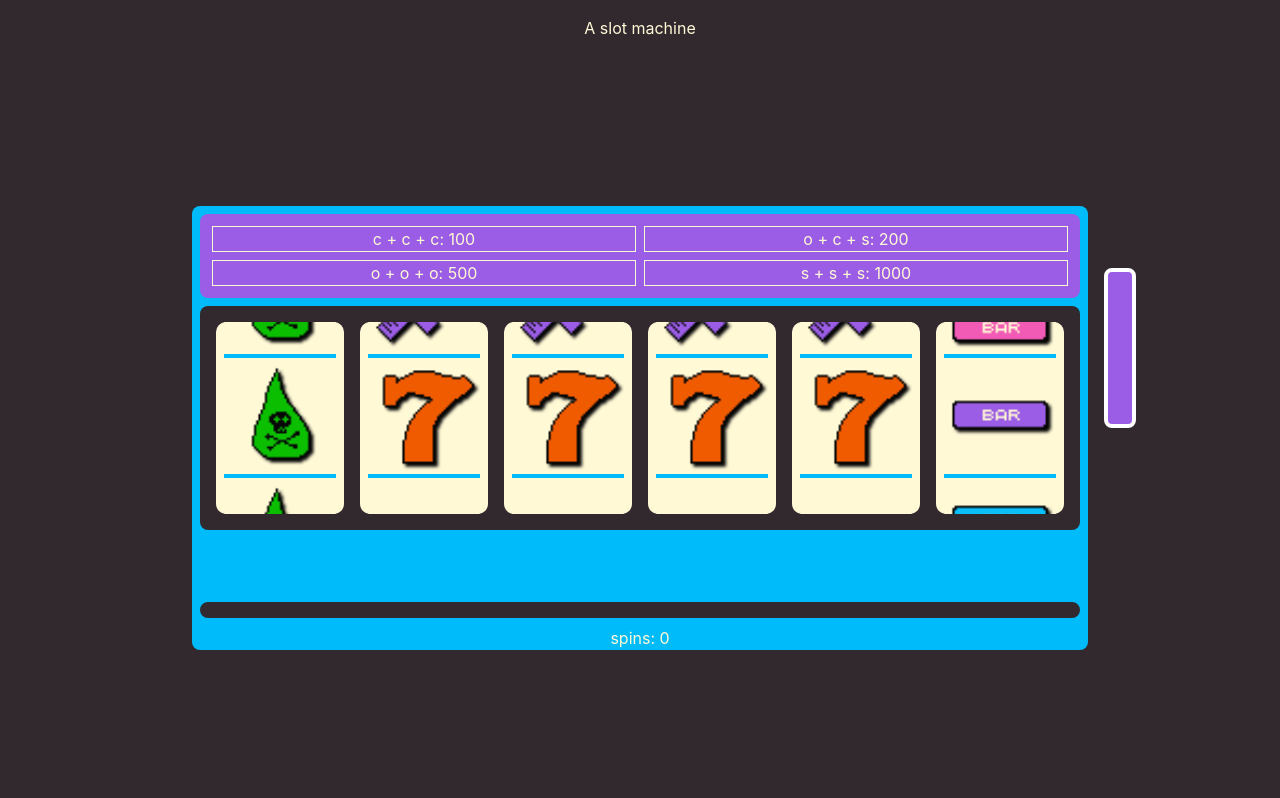
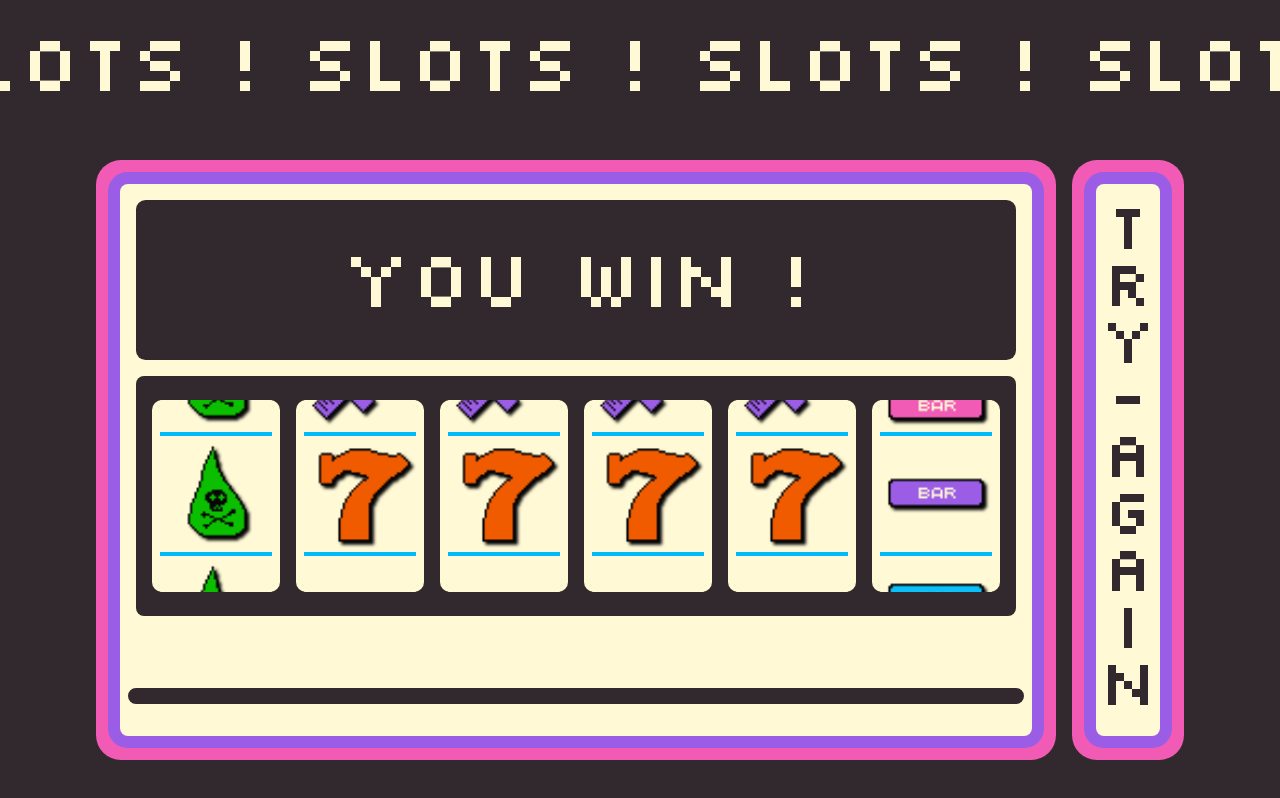
Before and after one commit to thyancey/slot-machine, a React (Vite) app: page / in a window 1280 px wide. Built offline with nearby package versions, Linux system fonts and the light colour scheme.

Commit message:
a whole mess of styling

```diff
--- a/src/components/slotmachine/index.tsx
+++ b/src/components/slotmachine/index.tsx
@@ -1,38 +1,48 @@
 import styled from 'styled-components';
 import Reel from './reel';
-import PayTable, { PayoutItem } from './paytable';
+// import { PayoutItem } from './paytable';
 import { useCallback, useEffect, useState } from 'react';
 import { ReelDef, ReelItem, reelsData } from './reel-data';
 import ResultLabel from './result-label';
 
-export type ReelTarget = [
-  itemIdx: number,
-  spinCount: number
-];
+export type ReelTarget = [itemIdx: number, spinCount: number];
 
 const ScWrapper = styled.main`
   position: absolute;
 
+  // TODO: at the moment, this is 2x the handle width, to center everything
+  margin-left: -8rem;
   display: grid;
   grid-template-columns: 1fr;
   grid-template-rows: min-content auto 4rem;
   justify-content: center;
   align-items: center;
 
-  background-color: var(--color-blue);
+  background-color: var(--color-white);
+  box-shadow: 0 0 0 .75rem var(--color-purple), 0 0 0 1.5rem var(--color-pink);
   text-align: center;
 
   border-radius: 0.5rem;
 `;
 
-const ScPayTableContainer = styled.div`
-  padding: 0.5rem;
+const ScScreen = styled.div`
+  height: 10rem;
+  background-color: var(--color-grey);
+  border-radius: .6rem;
+  padding: 1rem;
+  width:calc(100% - 2rem);
+  margin: 1rem auto;
+
+  font-family: var(--font-8bit2);
+  font-size: 5rem;
+  color: var(--color-white);
 `;
+
 const ScReelContainer = styled.div`
   background-color: var(--color-grey);
   height: 100%;
   display: flex;
-  margin: 0.5rem;
+  margin: 1rem;
   padding: 0.5rem;
   border-radius: 0.5rem;
   align-items: center;
@@ -55,56 +65,75 @@ const ScPayoutTray = styled.div`
 `;
 
 const ScReelLabels = styled.div`
-  display:flex;
+  display: flex;
   justify-content: center;
 `;
 
 /* stick it to the side */
 const ScHandle = styled.div`
   position: absolute;
-  border: 0.25rem solid white;
-  width: 2rem;
-  height: 10rem;
-  left: 100%;
-  margin-left: 1rem;
-  bottom: 50%;
+  width: 4rem;
+  height: 100%;
+  left: calc(100% + 4rem);
+  top: 0;
+  z-index:1;
   border-radius: 0.5rem;
-  background-color: var(--color-purple);
-  transition: background-color 0.2s ease-in-out;
+  transition: background-color 0.2s ease-in-out, color 0.2s ease-in-out;
+  padding-top: 1rem;
+
+  background-color: var(--color-white);
+  color: var(--color-grey);
+  box-shadow: 0 0 0 .75rem var(--color-purple), 0 0 0 1.5rem var(--color-pink);
+
+  span{
+    font-family: var(--font-8bit2);
+    font-size: 4rem;
+    line-height: 3rem;
+    text-align:center;
+  }
 
   cursor: pointer;
 
   &:hover {
-    background-color: var(--color-pink);
+    background-color: var(--color-yellow);
+    color: var(--color-pink);
+  }
+
+  &.disabled{
+    background-color: var(--color-grey);
+    color: var(--color-black);
+
+    &:hover {
+      background-color: var(--color-grey);
+    }
   }
 `;
 const ScSpinCount = styled.div``;
 
-const payoutItems: PayoutItem[] = [
-  {
-    label: 'c + c + c',
-    points: 100,
-  },
-  {
-    label: 'o + c + s',
-    points: 200,
-  },
-  {
-    label: 'o + o + o',
-    points: 500,
-  },
-  {
-    label: 's + s + s',
-    points: 1000,
-  },
-];
+// const payoutItems: PayoutItem[] = [
+//   {
+//     label: 'c + c + c',
+//     points: 100,
+//   },
+//   {
+//     label: 'o + c + s',
+//     points: 200,
+//   },
+//   {
+//     label: 'o + o + o',
+//     points: 500,
+//   },
+//   {
+//     label: 's + s + s',
+//     points: 1000,
+//   },
+// ];
 
 // later on, some factors should weight the "random"
-const getRandomReelIdx = (reelDef: ReelDef) =>
-  Math.floor(Math.random() * reelDef.reelItems.length);
+const getRandomReelIdx = (reelDef: ReelDef) => Math.floor(Math.random() * reelDef.reelItems.length);
 
 const getRandomReelTargets = (reelSet: ReelDef[], spinCount: number) => {
-  return reelSet.map((reelDef) => [ getRandomReelIdx(reelDef), spinCount ] as ReelTarget);
+  return reelSet.map((reelDef) => [getRandomReelIdx(reelDef), spinCount] as ReelTarget);
 };
 
 function SlotMachine() {
@@ -113,46 +142,58 @@ function SlotMachine() {
   const [reelTargets, setReelTargets] = useState<ReelTarget[]>([]);
   const [curReelItems, setCurReelItems] = useState<(ReelItem | undefined)[]>([]);
   const [spinCount, setSpinCount] = useState(0);
+  const [spinLock, setSpinLock] = useState(false);
 
   useEffect(() => {
     // later on, reel should store extra properties other than the reelItems
     setReelDefs(
-      reelsData.map((reel) => ({
-        ...reel,
-        reelItems: reel.reelItems.map(
-          (rI, rIdx) =>
-            ({
+      reelsData.map(
+        (reel) =>
+          ({
+            ...reel,
+            reelItems: reel.reelItems.map((rI, rIdx) => ({
               ...rI,
               idx: rIdx,
-            })
-        ),
-      }) as ReelDef)
+            })),
+          } as ReelDef)
+      )
     );
 
     setReelTargets(Array(reelsData.length).fill([-1, 0]));
     setCurReelItems(Array(reelsData.length).fill(undefined));
   }, []);
 
-  const startSpinning = useCallback(() => {
-    setReelTargets(getRandomReelTargets(reelDefs, spinCount));
-    setSpinCount(spinCount + 1);
-  }, [reelDefs, spinCount]);
+  const triggerSpin = useCallback(() => {
+    if (!spinLock) {
+      setReelTargets(getRandomReelTargets(reelDefs, spinCount));
+      setSpinCount(spinCount + 1);
+      setSpinLock(true);
+    }
+  }, [reelDefs, spinCount, spinLock]);
 
   const onCurReelItem = useCallback(
     (reelItem: ReelItem, reelIdx: number) => {
-
       // this mutation was the only way to get this working reliably...
       curReelItems[reelIdx] = reelItem;
       setCurReelItems([...curReelItems]);
+
+      if (curReelItems.filter((rI) => rI === undefined).length === 0) {
+        setSpinLock(false);
+      }
     },
-    [setCurReelItems, curReelItems]
+    [setCurReelItems, curReelItems, setSpinLock]
   );
 
   return (
     <ScWrapper>
+      <ScScreen>
+        <span>{'YOU WIN !'}</span>
+      </ScScreen>
+{/*
       <ScPayTableContainer>
         <PayTable payoutItems={payoutItems} />
-      </ScPayTableContainer>
+      </ScPayTableContainer> */}
+
       <ScReelContainer>
         {reelDefs.map((reelDef, rdIdx) => (
           <Reel
@@ -173,7 +214,9 @@ function SlotMachine() {
       <ScPayoutTray>
         <div />
       </ScPayoutTray>
-      <ScHandle onClick={() => startSpinning()} />
+      <ScHandle className={spinLock ? 'disabled' : ''} onClick={() => triggerSpin()} >
+        <span>{'T R Y - A G A I N'}</span>
+      </ScHandle>
       <ScSpinCount>{`spins: ${spinCount}`}</ScSpinCount>
     </ScWrapper>
   );
--- a/src/components/slotmachine/result-label.tsx
+++ b/src/components/slotmachine/result-label.tsx
@@ -30,7 +30,7 @@ const ScAnimator = styled.div`
     >div{
       height:1rem;
     }
-    transition: top .2s cubic-bezier(.46,0,.78,-0.71), opacity .2s .2s;
+    transition: top .2s cubic-bezier(.46,0,.78,-0.71), opacity .2s .1s;
   }
 `;
 
@@ -45,6 +45,8 @@ const ScPill = styled.div`
 
   background-color: var(--color-grey);
   transition: background-color .2s;
+
+  font-family: var(--font-8bit2);
 
   .lf-present & {
     background-color: var(--color-pink);
--- a/src/index.css
+++ b/src/index.css
@@ -1,11 +1,11 @@
+@import url('https://fonts.googleapis.com/css2?family=Bubblegum+Sans&family=Press+Start+2P&family=Silkscreen&display=swap');
 :root {
-  font-family: Inter, system-ui, Avenir, Helvetica, Arial, sans-serif;
+  /* font-family: Inter, system-ui, Avenir, Helvetica, Arial, sans-serif; */
+  /* font-family: 'Press Start 2P', cursive; */
   line-height: 1.5;
   font-weight: 400;
 
   color-scheme: light dark;
-  color: rgba(255, 255, 255, 0.87);
-  background-color: #242424;
 
   font-synthesis: none;
   text-rendering: optimizeLegibility;
@@ -19,8 +19,20 @@
   --color-blue: #00bbf9;
   --color-teal: #00f5d4;
   --color-yellow: #fee440;
+  --color-green: #0bbf00;
+  --color-red: #f15b00;
+  --color-orange: #fe8240;
   --color-pink: #f15bb5;
   --color-purple: #9b5de5;
+
+  --font-8bit: 'Press Start 2P', cursive;
+  --font-8bit2: 'Silkscreen', cursive;
+  --font-base: 'Bubblegum Sans', cursive;
+
+  font-family: var(--font-base);
+
+  background-color: var(--color-grey);
+  color: var(--color-white);
 }
 
 *, *::before, *::after {
@@ -40,9 +52,4 @@ h1 {
   line-height: 1.1;
 }
 
-:root {
-  color: var(--color-white);
-  background-color: var(--color-grey);
-}
-
 /* @media (prefers-color-scheme: light) {} */
--- a/src/layout.tsx
+++ b/src/layout.tsx
@@ -10,9 +10,12 @@ const ScWrapper = styled.main`
   flex-direction: column;
 `;
 
-const ScHeader = styled.header`
+const ScHeader = styled.h1`
   margin: 1rem;
-  text-align: center;
+  margin-left: -10rem;
+  font-size:5rem;
+  white-space:nowrap;
+  font-family: var(--font-8bit2);
 `;
 
 const ScStage = styled.main`
@@ -29,7 +32,7 @@ const ScStage = styled.main`
 function Layout() {
   return (
     <ScWrapper>
-      <ScHeader>{'A slot machine'}</ScHeader>
+      <ScHeader>{'! SLOTS ! SLOTS ! SLOTS ! SLOTS ! SLOTS ! SLOTS !'}</ScHeader>
       <ScStage>
         <SlotMachine />
       </ScStage>
```
